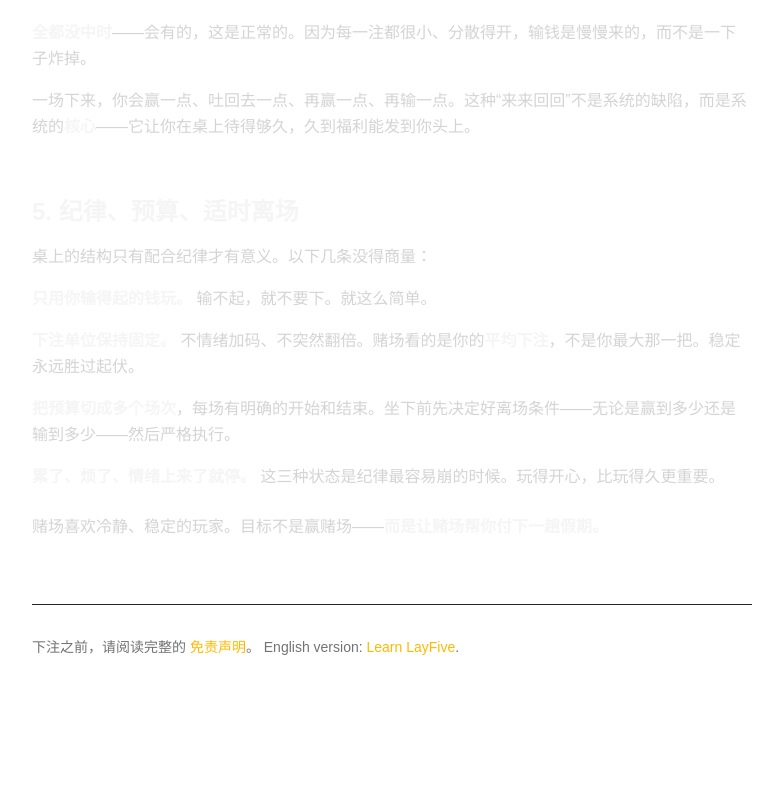
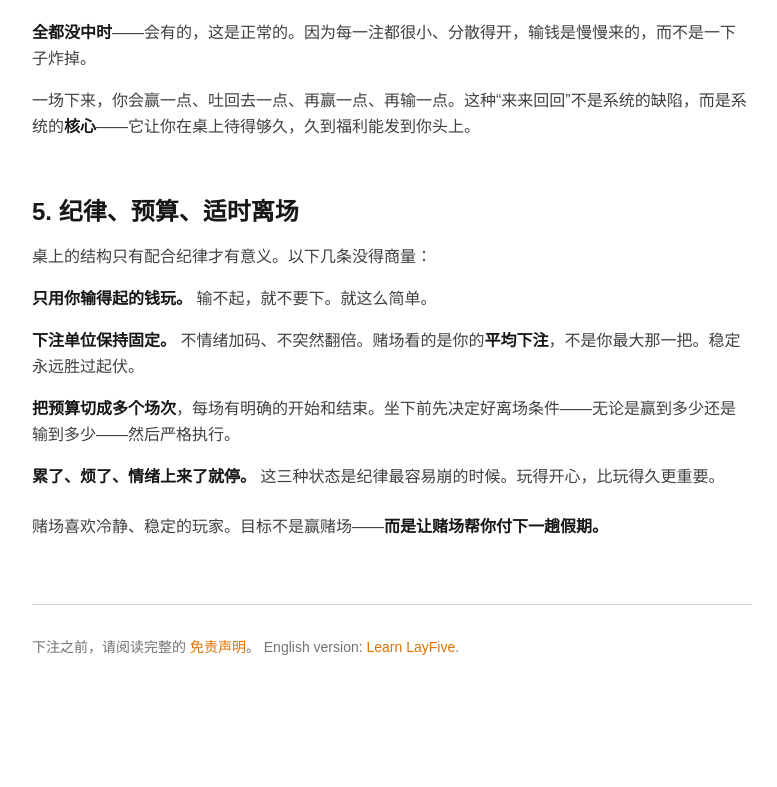
Before and after one commit to LYMX4KL/layfive-web, a Next.js app: page /zh/learn in a window 1280 px wide. Shown: the part 1629-2416 px from the top of the page, without its empty margins (248-1025 px from the left). Built offline with nearby package versions, Linux system fonts and the light colour scheme.

Commit message:
Refactor text styles in LearnPageZh component
Updated text colors and styles for improved readability.

```diff
--- a/src/app/zh/learn/page.tsx
+++ b/src/app/zh/learn/page.tsx
@@ -6,14 +6,14 @@ export const metadata = {
 
 export default function LearnPageZh() {
   return (
-    <div className="mx-auto max-w-3xl px-6 py-20 text-neutral-300 leading-relaxed">
-      <h1 className="text-4xl font-bold text-neutral-100">学习 LayFive</h1>
-      <p className="mt-3 text-xl text-neutral-400">
+    <div className="mx-auto max-w-3xl px-6 py-20 text-neutral-700 leading-relaxed">
+      <h1 className="text-4xl font-bold text-neutral-900">学习 LayFive</h1>
+      <p className="mt-3 text-xl text-neutral-600">
         让资金用得更久，让赌场为你的下一次邮轮买单。
       </p>
 
-      <p className="mt-8 text-lg text-neutral-200">
-        <strong className="text-neutral-100">
+      <p className="mt-8 text-lg text-neutral-800">
+        <strong className="text-neutral-900">
           LayFive 不是战胜赌场的系统，而是让你玩得更久、保持控制、拿到让邮轮赌场真正值得一去的 Comp 福利的一套方法。
         </strong>
       </p>
@@ -24,7 +24,7 @@ export default function LearnPageZh() {
 
       <p className="mt-4">出发前，这是你需要知道的一切。</p>
 
-      <h2 className="mt-14 text-2xl font-semibold text-neutral-100">1. 这套玩法适合谁</h2>
+      <h2 className="mt-14 text-2xl font-semibold text-neutral-900">1. 这套玩法适合谁</h2>
       <p className="mt-4">
         LayFive 适合邮轮玩家和偶尔玩赌场的人。目标是拿到免费邮轮、免费房、免费酒水、免费 Play，以及只有在桌上花时间才换得到的各种赌场优惠。
       </p>
@@ -35,15 +35,15 @@ export default function LearnPageZh() {
         说句老实话：你会赢一点，也会输回去，钱会来来回回。没有纪律，大多数玩家根本撑不到拿福利的那一刻。LayFive 就是那份纪律。
       </p>
       <p className="mt-4">
-        <strong className="text-neutral-100">LayFive 不是：</strong>{" "}
+        <strong className="text-neutral-900">LayFive 不是：</strong>{" "}
         稳赢系统、赢钱保证、翻本工具，也不是激进下注的借口。
       </p>
 
-      <h2 className="mt-14 text-2xl font-semibold text-neutral-100">
+      <h2 className="mt-14 text-2xl font-semibold text-neutral-900">
         2. 赌场为什么送你免费邮轮
       </h2>
       <p className="mt-4">
-        赌场<strong className="text-neutral-100">不奖励赢钱的人</strong>。赌场奖励的是<strong className="text-neutral-100">玩的时间</strong>和<strong className="text-neutral-100">平均下注金额</strong>&mdash;&mdash;你坐得有多久，下得有多稳。一位下注稳定、坐三个小时的冷静玩家，比一位中大奖后十分钟就走的幸运儿对赌场更有价值。
+        赌场<strong className="text-neutral-900">不奖励赢钱的人</strong>。赌场奖励的是<strong className="text-neutral-900">玩的时间</strong>和<strong className="text-neutral-900">平均下注金额</strong>&mdash;&mdash;你坐得有多久，下得有多稳。一位下注稳定、坐三个小时的冷静玩家，比一位中大奖后十分钟就走的幸运儿对赌场更有价值。
       </p>
       <p className="mt-4">
         邮轮赌场尤其喜欢长时间游戏、稳定下注、不大起大落。这正是 LayFive 能做到的&mdash;&mdash;结构化的布局、固定的单位下注，让你的平均下注保持稳定，让你在桌上的时间尽量拉长。
@@ -52,12 +52,12 @@ export default function LearnPageZh() {
         这就是为什么纪律比运气更能带来福利。目标不是下一把的大赢，而是下一次的免费房间。
       </p>
 
-      <h2 className="mt-14 text-2xl font-semibold text-neutral-100">
+      <h2 className="mt-14 text-2xl font-semibold text-neutral-900">
         3. 覆盖号码，不预测号码
       </h2>
       <p className="mt-4">
         轮盘有 37 个号码。LayFive 每一把覆盖{" "}
-        <strong className="text-neutral-100">18 个</strong>
+        <strong className="text-neutral-900">18 个</strong>
         &mdash;&mdash;接近一半的轮盘，一个平衡的下注包：
       </p>
       <ul className="mt-4 space-y-2 list-disc pl-6">
@@ -67,65 +67,65 @@ export default function LearnPageZh() {
         <li>红 9、黑 9；每个 12 区 6 个、每一列 6 个</li>
       </ul>
       <p className="mt-4">
-        这<strong className="text-neutral-100">不会</strong>改变赔率。每个号码在每一把的概率依然相同。它做的是让你<strong className="text-neutral-100">持续参与</strong>，而不是孤注一掷押在一个猜测上。你买的不是&ldquo;中奖&rdquo;，而是&ldquo;时间&rdquo;。
+        这<strong className="text-neutral-900">不会</strong>改变赔率。每个号码在每一把的概率依然相同。它做的是让你<strong className="text-neutral-900">持续参与</strong>，而不是孤注一掷押在一个猜测上。你买的不是&ldquo;中奖&rdquo;，而是&ldquo;时间&rdquo;。
       </p>
       <p className="mt-4">
         也别再迷信热号、冷号和&ldquo;该出的号&rdquo;。轮盘没有记忆，它不记得你，也不欠你任何一个号码。前十把的任何&ldquo;规律&rdquo;都没法告诉你下一把会出什么。
       </p>
 
-      <h2 className="mt-14 text-2xl font-semibold text-neutral-100">4. 节奏：来来回回</h2>
+      <h2 className="mt-14 text-2xl font-semibold text-neutral-900">4. 节奏：来来回回</h2>
       <p className="mt-4">真正的 LayFive 一场游戏感觉是这样的：</p>
       <p className="mt-4">
-        <strong className="text-neutral-100">单号中奖时</strong>
+        <strong className="text-neutral-900">单号中奖时</strong>
         &mdash;&mdash;一个明显的回弹。一次命中能补掉前面很多小输，给你继续玩的空间。
       </p>
       <p className="mt-4">
-        <strong className="text-neutral-100">分注中奖时</strong>
+        <strong className="text-neutral-900">分注中奖时</strong>
         &mdash;&mdash;赢得不多，但足以让这一轮继续，也让连输的时候没那么痛。
       </p>
       <p className="mt-4">
-        <strong className="text-neutral-100">全都没中时</strong>
+        <strong className="text-neutral-900">全都没中时</strong>
         &mdash;&mdash;会有的，这是正常的。因为每一注都很小、分散得开，输钱是慢慢来的，而不是一下子炸掉。
       </p>
       <p className="mt-4">
-        一场下来，你会赢一点、吐回去一点、再赢一点、再输一点。这种&ldquo;来来回回&rdquo;不是系统的缺陷，而是系统的<strong className="text-neutral-100">核心</strong>&mdash;&mdash;它让你在桌上待得够久，久到福利能发到你头上。
+        一场下来，你会赢一点、吐回去一点、再赢一点、再输一点。这种&ldquo;来来回回&rdquo;不是系统的缺陷，而是系统的<strong className="text-neutral-900">核心</strong>&mdash;&mdash;它让你在桌上待得够久，久到福利能发到你头上。
       </p>
 
-      <h2 className="mt-14 text-2xl font-semibold text-neutral-100">
+      <h2 className="mt-14 text-2xl font-semibold text-neutral-900">
         5. 纪律、预算、适时离场
       </h2>
       <p className="mt-4">桌上的结构只有配合纪律才有意义。以下几条没得商量：</p>
       <p className="mt-4">
-        <strong className="text-neutral-100">只用你输得起的钱玩。</strong>{" "}
+        <strong className="text-neutral-900">只用你输得起的钱玩。</strong>{" "}
         输不起，就不要下。就这么简单。
       </p>
       <p className="mt-4">
-        <strong className="text-neutral-100">下注单位保持固定。</strong>{" "}
-        不情绪加码、不突然翻倍。赌场看的是你的<strong className="text-neutral-100">平均下注</strong>，不是你最大那一把。稳定永远胜过起伏。
+        <strong className="text-neutral-900">下注单位保持固定。</strong>{" "}
+        不情绪加码、不突然翻倍。赌场看的是你的<strong className="text-neutral-900">平均下注</strong>，不是你最大那一把。稳定永远胜过起伏。
       </p>
       <p className="mt-4">
-        <strong className="text-neutral-100">把预算切成多个场次</strong>
+        <strong className="text-neutral-900">把预算切成多个场次</strong>
         ，每场有明确的开始和结束。坐下前先决定好离场条件&mdash;&mdash;无论是赢到多少还是输到多少&mdash;&mdash;然后严格执行。
       </p>
       <p className="mt-4">
-        <strong className="text-neutral-100">累了、烦了、情绪上来了就停。</strong>{" "}
+        <strong className="text-neutral-900">累了、烦了、情绪上来了就停。</strong>{" "}
         这三种状态是纪律最容易崩的时候。玩得开心，比玩得久更重要。
       </p>
       <p className="mt-6">
         赌场喜欢冷静、稳定的玩家。目标不是赢赌场&mdash;&mdash;
-        <strong className="text-neutral-100">
+        <strong className="text-neutral-900">
           而是让赌场帮你付下一趟假期。
         </strong>
       </p>
 
-      <div className="mt-16 pt-8 border-t border-neutral-800 text-sm text-neutral-500">
+      <div className="mt-16 pt-8 border-t border-neutral-300 text-sm text-neutral-500">
         <p>
           下注之前，请阅读完整的{" "}
-          <a href="/zh/disclaimer" className="text-amber-400 hover:underline">
+          <a href="/zh/disclaimer" className="text-amber-600 hover:underline">
             免责声明
           </a>
           。 English version:{" "}
-          <a href="/learn" className="text-amber-400 hover:underline">
+          <a href="/learn" className="text-amber-600 hover:underline">
             Learn LayFive
           </a>
           .
```
